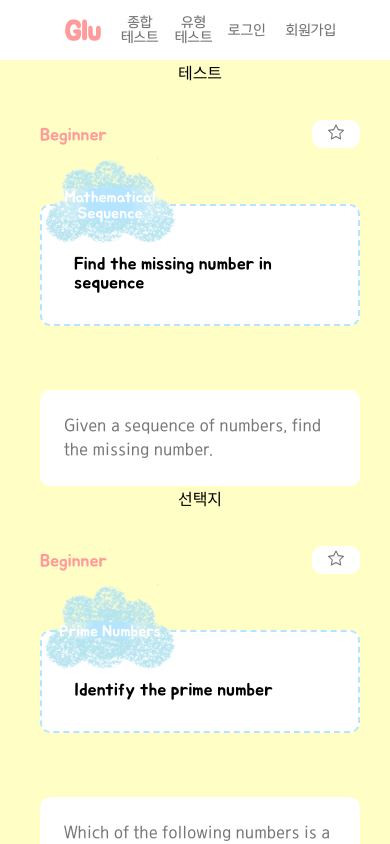
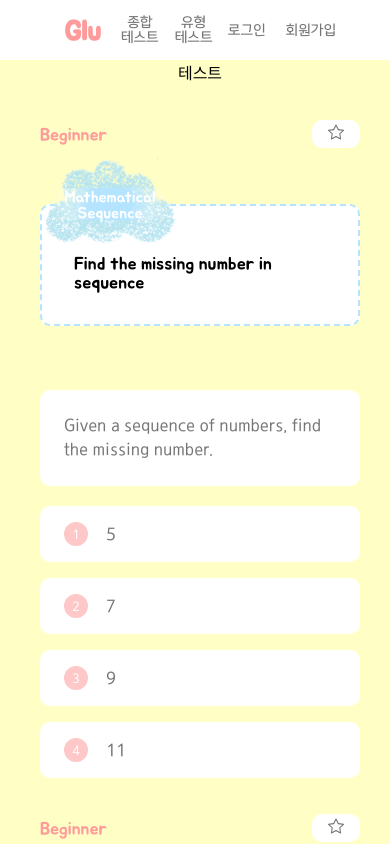
Before and after one commit to sehaim/Glu, a Next.js app in the folder frontend/glu/: page /test in a window 390 px wide. Shown: the top 844 px of the page. Built offline with nearby package versions, Linux system fonts and the light colour scheme.

Commit message:
:sparkles: [Feat] #S11P21A506-183 #in-progress 선택지 UI 구현

```diff
--- a/frontend/glu/src/components/problem/problemContentText.module.css
+++ b/frontend/glu/src/components/problem/problemContentText.module.css
@@ -1,5 +1,4 @@
 .problem-text {
-  width: 50%;
   background-color: var(--WHITE);
   border-radius: 10px;
   padding: 24px;
--- a/frontend/glu/src/components/problem/problemHeader.module.css
+++ b/frontend/glu/src/components/problem/problemHeader.module.css
@@ -86,7 +86,7 @@
 
 @media (max-width: 1024px) {
   .container {
-    width: 640px;
+    width: 720px;
   }
 }
 
--- /dev/null
+++ b/frontend/glu/src/components/problem/problemOptionList.module.css
@@ -0,0 +1,65 @@
+.problem-option-list {
+  display: flex;
+  flex-direction: column;
+  justify-content: center;
+  align-items: center;
+  gap: 16px;
+}
+
+.problem-option {
+  display: flex;
+  justify-content: space-between;
+  align-items: center;
+  background-color: var(--WHITE);
+  width: 360px;
+  padding: 16px 24px;
+  border-radius: 10px;
+  cursor: pointer;
+}
+
+.problem-option-number {
+  display: flex;
+  justify-content: center;
+  align-items: center;
+  background-color: var(--LIGHTPINK);
+  border-radius: 100%;
+  width: 28px;
+  height: 28px;
+  color: var(--WHITE);
+  font-family: 'PT';
+  font-size: 14px;
+}
+
+.problem-option-text {
+  display: flex;
+  justify-content: flex-start;
+  align-items: center;
+  color: var(--TEXT_SECONDARY);
+  width: calc(100% - 42px);
+  font-family: 'PT';
+  font-size: 16px;
+}
+
+@media (max-width: 1024px) {
+  .problem-option {
+    width: 400px;
+  }
+}
+
+@media (max-width: 768px) {
+  .problem-content {
+    flex-direction: column;
+  }
+
+  .problem-option-number {
+    width: 24px;
+    height: 24px;
+    font-size: 12px;
+  }
+}
+
+@media (max-width: 480px) {
+  .problem-option {
+    width: 320px;
+  }
+}
--- /dev/null
+++ b/frontend/glu/src/components/problem/problemOptionList.tsx
@@ -0,0 +1,30 @@
+import { ProblemOption } from '@/types/ProblemTypes';
+import { useEffect, useState } from 'react';
+import styles from './problemOptionList.module.css';
+
+interface ProblemOptionListProps {
+  problemOptions: ProblemOption[];
+}
+
+export default function ProblemOptionList({
+  problemOptions,
+}: ProblemOptionListProps) {
+  const [options, setOptions] = useState<ProblemOption[]>([]);
+
+  useEffect(() => {
+    setOptions(problemOptions);
+  }, []);
+
+  return (
+    <div className={styles['problem-option-list']}>
+      {options?.map((option) => (
+        <div key={option.problemOptionId} className={styles['problem-option']}>
+          <div className={styles['problem-option-number']}>
+            {option.problemOptionId}
+          </div>
+          <div className={styles['problem-option-text']}>{option.option}</div>
+        </div>
+      ))}
+    </div>
+  );
+}
--- a/frontend/glu/src/pages/test/index.tsx
+++ b/frontend/glu/src/pages/test/index.tsx
@@ -1,6 +1,7 @@
 import { useEffect, useState } from 'react';
 import ProblemContentText from '@/components/problem/problemContentText';
 import ProblemHeader from '@/components/problem/problemHeader';
+import ProblemOptionList from '@/components/problem/problemOptionList';
 import styles from './test.module.css';
 import dummyProblems from '../../mock/dummyProblems.json';
 import { Problem } from '../../types/ProblemTypes';
@@ -11,6 +12,10 @@ export default function Test() {
   useEffect(() => {
     setProblems(dummyProblems);
   }, []);
+
+  useEffect(() => {
+    console.log(problems);
+  }, [problems]);
 
   return (
     <div className={styles.container}>
@@ -25,7 +30,7 @@ export default function Test() {
             />
             <div className={styles['problem-content']}>
               <ProblemContentText problemContent={problem?.content} />
-              <div>선택지</div>
+              <ProblemOptionList problemOptions={problem?.problemOptions} />
             </div>
           </div>
         ))}
--- a/frontend/glu/src/pages/test/test.module.css
+++ b/frontend/glu/src/pages/test/test.module.css
@@ -13,7 +13,7 @@
   width: 100%;
 }
 
-.problem {
+.problemZ {
   display: flex;
   flex-direction: column;
   justify-content: center;
@@ -25,6 +25,7 @@
   justify-content: space-between;
   align-items: center;
   margin-top: 64px;
+  gap: 20px;
 }
 
 @media (max-width: 768px) {
```
